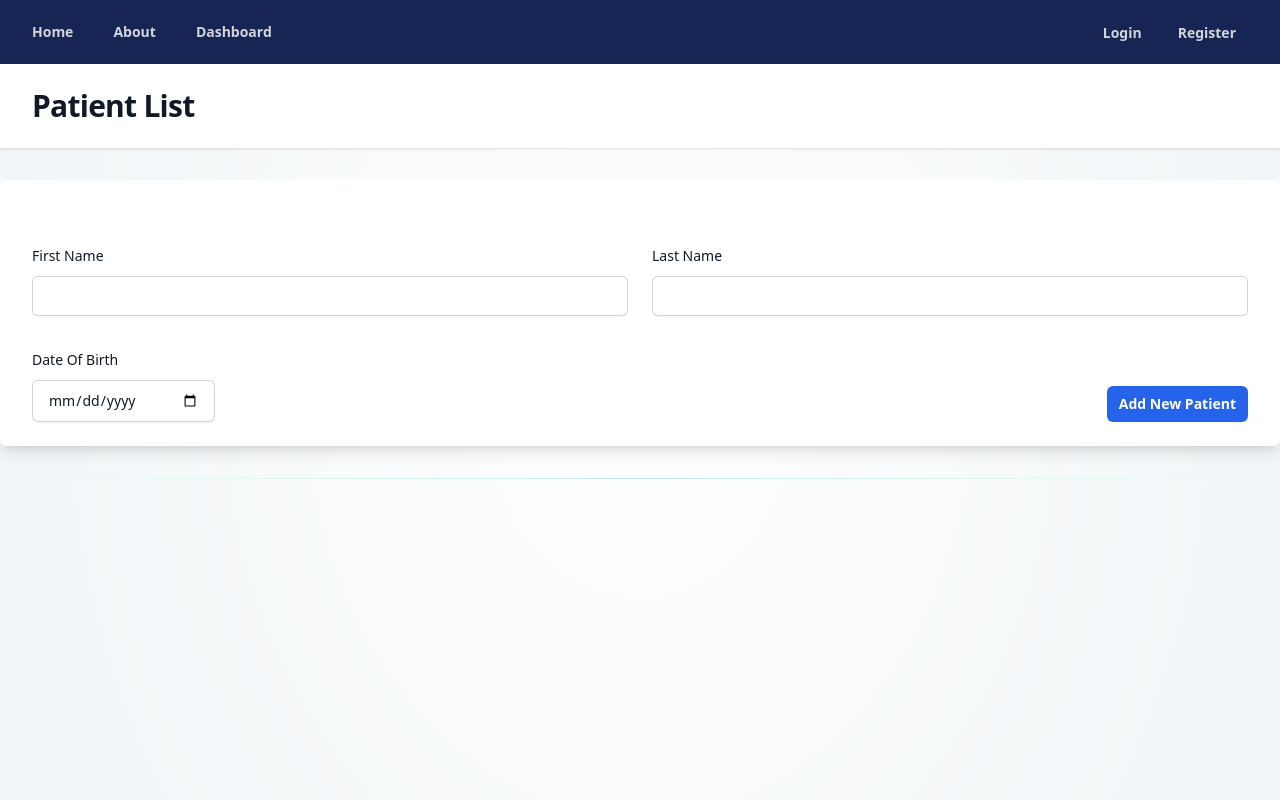
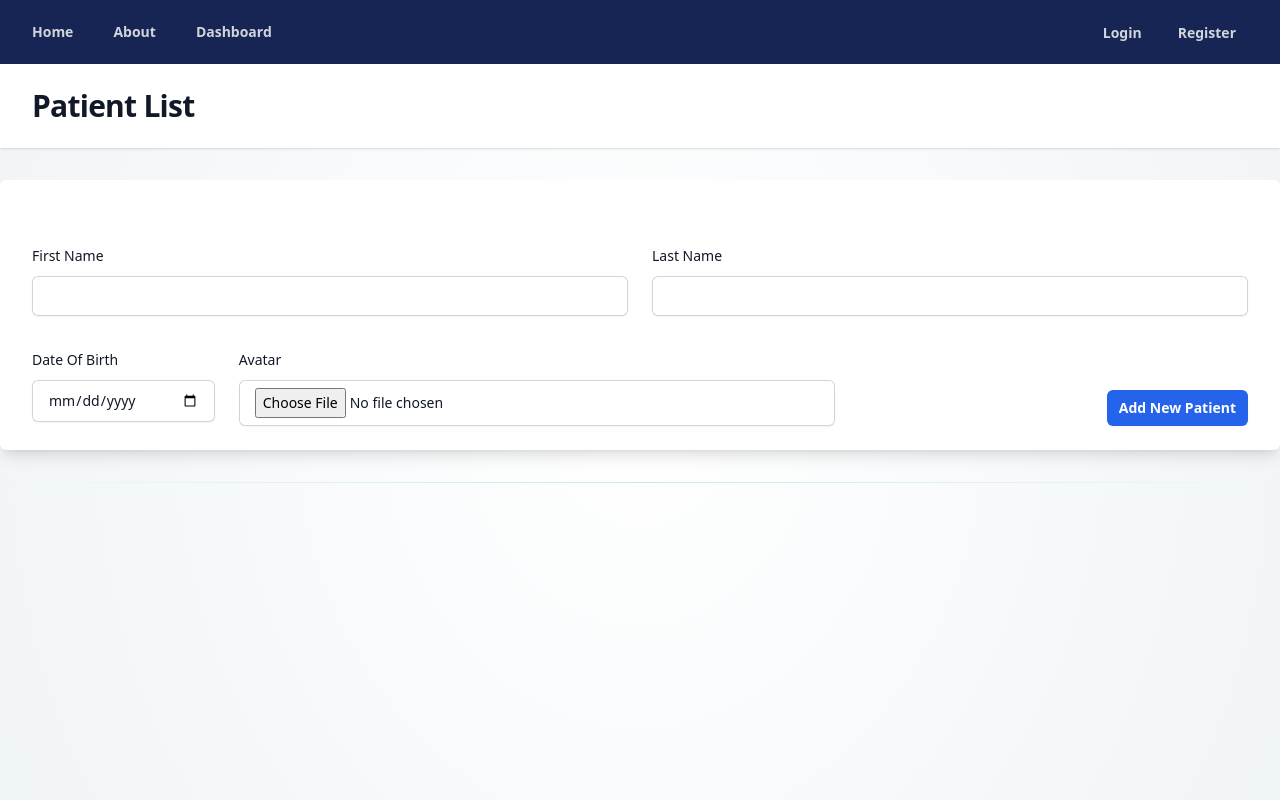
Before and after one commit to NeffCodes/retinopathy-risk-assessment-tool, a Django app: page /patients/ in a window 1280 px wide. Run offline with Django 5.2, Linux system fonts and the light colour scheme; data that the repository does not hold is empty; style sheets or scripts are compiled from the project's sources.

Commit message:
profile image upload and default setup

```diff
--- a/rrat/patients/admin.py
+++ b/rrat/patients/admin.py
@@ -3,10 +3,10 @@ from .models import Patient as PatientModel
 
 class PatientModelAdmin(admin.ModelAdmin):
     # What shows up on the admin panel list
-    list_display = ("id","first_name","last_name","hidden","date_created","date_updated")
+    list_display = ("id","first_name","last_name","hidden","date_created","date_updated", 'avatar')
 
     # what shows up when you edit or add a patient via the admin panel
-    fields = ("first_name","last_name","date_of_birth","hidden")
+    fields = ("first_name","last_name","date_of_birth","hidden", "avatar")
 
 # Register your models here.
 admin.site.register(PatientModel, PatientModelAdmin)
--- a/rrat/patients/forms.py
+++ b/rrat/patients/forms.py
@@ -12,6 +12,7 @@ class PatientForm(forms.ModelForm):
 			'first_name',
 			'last_name',
 			'date_of_birth',
+			'avatar',
 		]
 		widgets = {
 			'first_name': forms.TextInput(attrs={
@@ -24,4 +25,7 @@ class PatientForm(forms.ModelForm):
 				'type': 'date',
 				'class': form_custom_class,
 			}),
+			'avatar': forms.ClearableFileInput(attrs={
+				'class': form_custom_class,
+			}),
 		}
--- a/rrat/patients/models.py
+++ b/rrat/patients/models.py
@@ -1,5 +1,6 @@
 from django.db import models
 import uuid
+from cloudinary.models import CloudinaryField
 
 # Create your models here.
 class Patient(models.Model):
@@ -15,7 +16,7 @@ class Patient(models.Model):
     hidden = models.BooleanField(default=False)
     date_created = models.DateTimeField(auto_now_add=True)
     date_updated = models.DateTimeField(auto_now=True)
-    avatar = models.ImageField(default='fallback.png', blank=True)
+    avatar = CloudinaryField('avatar', null=False, blank=True, folder='rrat/avatars', default='https://res.cloudinary.com/rrat-dkcatdj1w/image/upload/v1728327245/default_avatar.svg')
 
     def __str__(self):
         return f"{self.full_name} - {self.id}"
--- a/rrat/patients/templates/patients/partials/add_new_patient.html
+++ b/rrat/patients/templates/patients/partials/add_new_patient.html
@@ -1,7 +1,7 @@
 {% extends "partials/section.html" %}
 
 {% block section_content %}
-<form action="" method="post">
+<form action="" method="POST" enctype="multipart/form-data">
 {% csrf_token %}
     <div class="mt-10 grid grid-cols-1 gap-x-6 gap-y-8 sm:grid-cols-6">
         <div class="sm:col-span-3">
@@ -25,6 +25,13 @@
             </div>
         </div>
 
+        <div class="sm:col-span-3">
+            <label for="{{form.avatar.id_for_label}}" class="block text-sm font-medium leading-6 text-gray-900 capitalize">{{form.avatar.label}}</label>
+            <div class="mt-2">
+                {{form.avatar}}
+            </div>
+        </div>
+
         <div class="col-span-1 col-end-7 place-self-end flex items-center justify-end gap-x-6">
             <button type="submit" class="rounded-md bg-blue-600 px-3 py-2 text-sm font-semibold text-white shadow-sm hover:bg-blue-500 focus-visible:outline focus-visible:outline-2 focus-visible:outline-offset-2 focus-visible:outline-blue-600">Add New Patient</button>
         </div>
--- a/rrat/patients/templates/patients/partials/patient_page.html
+++ b/rrat/patients/templates/patients/partials/patient_page.html
@@ -50,7 +50,11 @@
         </p>
     </div>
 
+    <div>
+    cloudinary stuff?
+    {{ patient_info.avatar}}
+    <img src={{patient_info.avatar}} />
 
-
+    </div>
 <div>
 {% endblock section_content%}
--- a/rrat/patients/views.py
+++ b/rrat/patients/views.py
@@ -17,7 +17,8 @@ def patients_list(request):
       # save the form data to model
       form.save()
       return redirect("patients:list")
-
+  else:
+    print(form.errors)
 
   # get all patients in db that are not hidden
   patients = PatientModel.objects.all().exclude(hidden=True).order_by('last_name')
```
